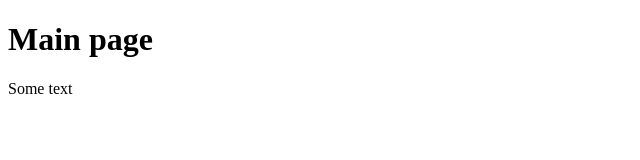
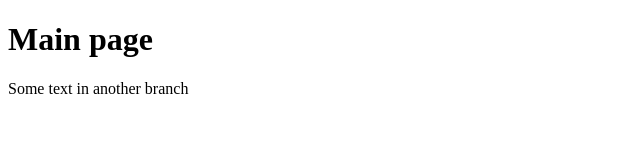
Before and after one commit to volynetstyle/RRPS02, a plain HTML site: page index.html in a window 1280 px wide. Shown: the whole page, without its empty margins (0-640 px from the left). Drawn offline with Linux system fonts and the light colour scheme.

Commit message:
Update paragraph text in index.html

```diff
--- a/index.html
+++ b/index.html
@@ -6,6 +6,7 @@
 </head>
 <body>
  <h1>Main page</h1>
- <p>Some text</p>
+  <p>Some text in another branch</p>
+
 </body>
 </html>
```
